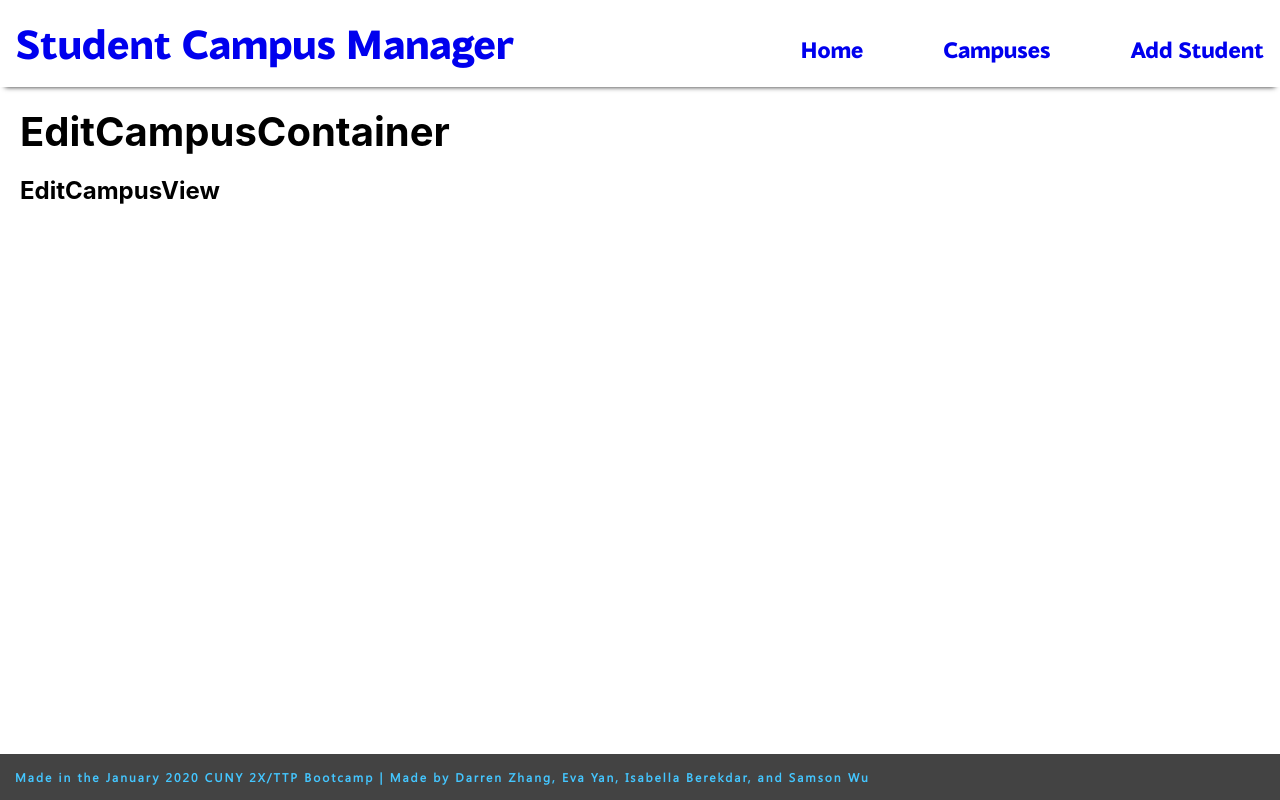
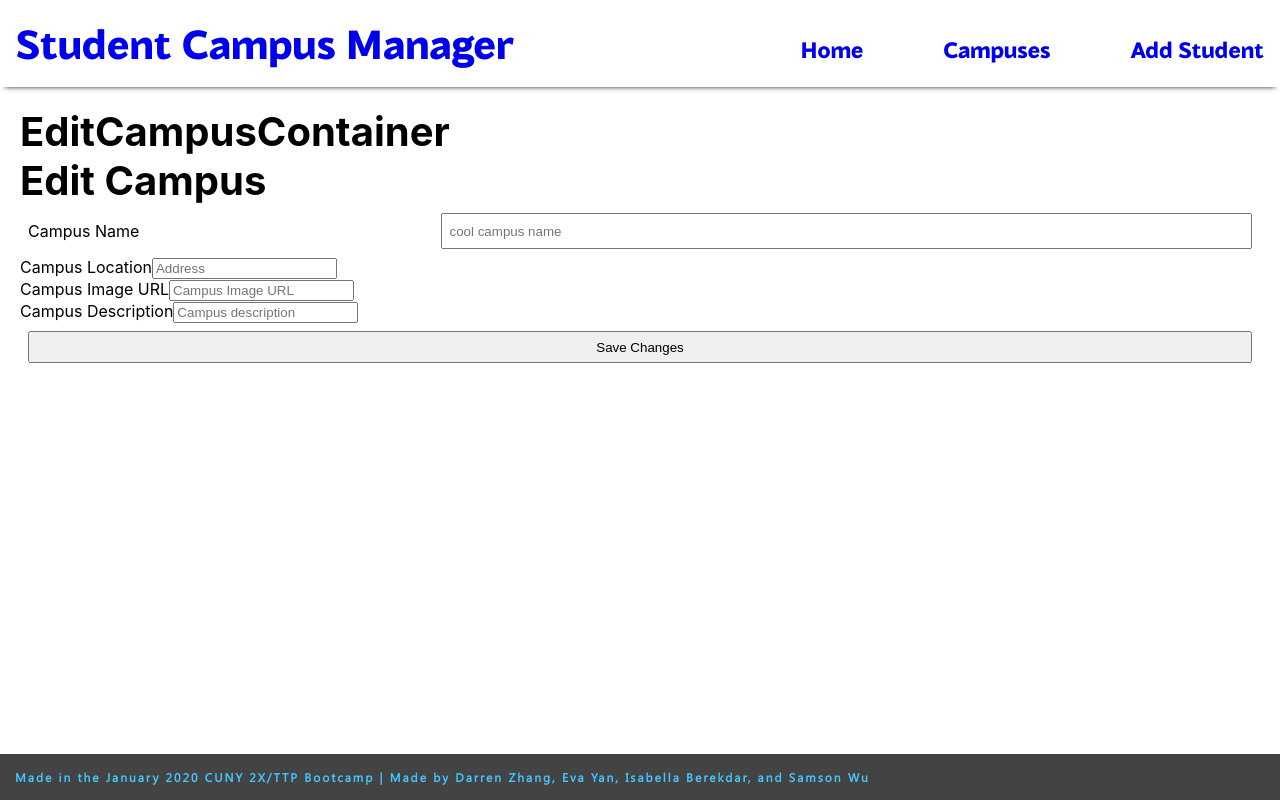
Before and after one commit to isabellab3/Student-Campus-Manager-Frontend, a React (Create React App) app: page /editcampus in a window 1280 px wide. Built offline with nearby package versions, Linux system fonts and the light colour scheme.

Commit message:
added edit campus view (container still needed)

```diff
--- a/src/components/views/EditCampusView.jsx
+++ b/src/components/views/EditCampusView.jsx
@@ -5,12 +5,53 @@ import React, { Component } from "react";
 // import { CampusCard } from "../";
 // import { StudentCard } from "../";
 
-function EditCampusView() {
+const EditCampusView = (props) => {
   return (
-    <div>
-      <h2>EditCampusView</h2>
+    <div className>
+      <h1>Edit Campus</h1>
+      <form onSubmit={props.handleSubmit}>
+        <div className='form-row'>
+          <label>Campus Name</label>
+          <input
+            type='text'
+            placeholder='cool campus name'
+            onChange={props.handleChange}
+          />
+        </div>
+        <div>
+          <label>Campus Location</label>
+          <input
+            type='text'
+            placeholder='Address'
+            onChange={props.handleChange}
+          />
+        </div>
+        <div>
+          <label>Campus Image URL</label>
+          <input
+            type='url'
+            name='url'
+            placeholder='Campus Image URL'
+            onChange={props.handleChange}
+          />
+        </div>
+        <div>
+          <label>Campus Description</label>
+          <input
+            type='text'
+            placeholder='Campus description'
+            onChange={props.handleChange}
+          />
+        </div>
+        <div className='form-row'>
+
+        <input type='submit' value='Save Changes' />
+        </div>
+      </form>
     </div>
-  );
+  )
 }
 
+
+
 export default EditCampusView;
```
